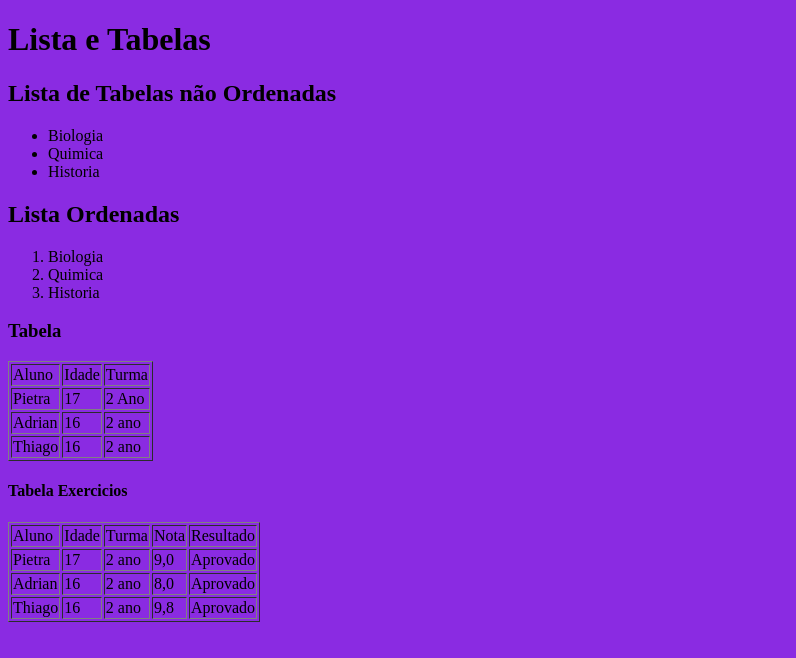
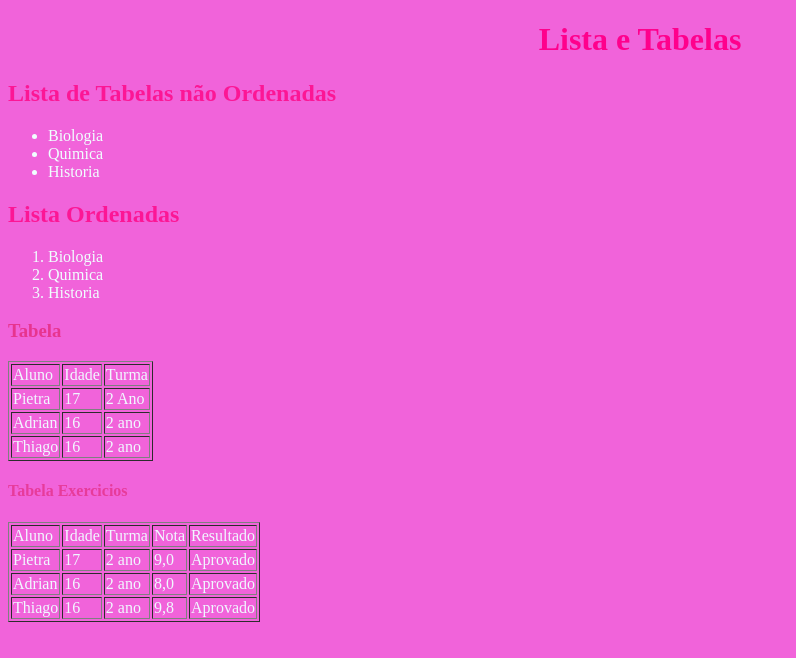
Before and after one commit to pietragreff/pietragreff, a plain HTML site: page CSS-interno1.html in a window 1280 px wide. Shown: the whole page, without its empty margins (0-796 px from the left). Drawn offline with Linux system fonts and the light colour scheme.

Commit message:
Add files via upload

```diff
--- a/CSS-interno1.html
+++ b/CSS-interno1.html
@@ -5,7 +5,33 @@
         <title>Lista e Tabelas com CSS interno</title>
         <style>
             body{
-                background-color: blueviolet;
+                background-color: rgb(241, 99, 218);
+            }
+
+            h1{
+                text-align: center;
+                color: rgb(255, 0, 140);
+            }
+
+            h2{
+                color: rgba(255, 0, 128, 0.774);
+            }
+
+            h3{
+                color: rgb(231, 52, 142);
+            }
+
+            h4{
+                color: rgb(231, 59, 154);
+            }
+
+            li{
+                color: azure;
+            }
+
+            table{
+                  color: aliceblue;
+                  width: 100px;
             }
         </style>
     </head>
```
